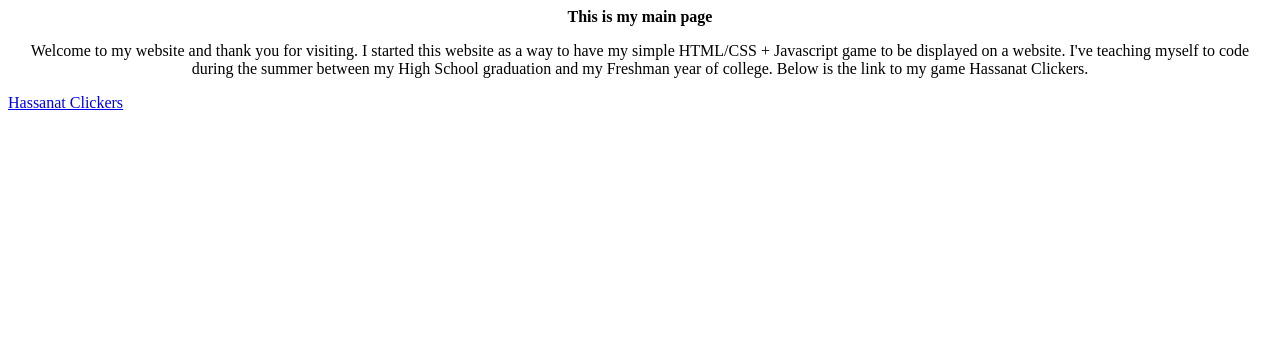
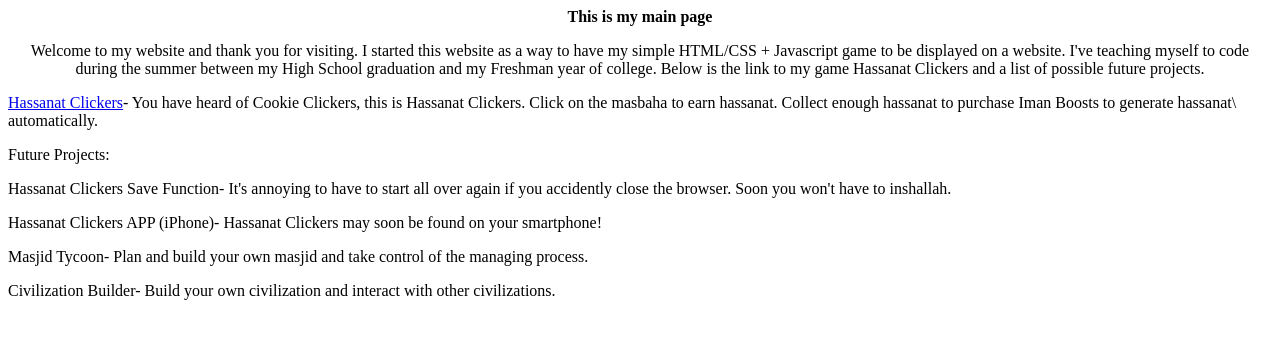
Before and after one commit to artbn/main, a plain HTML site: page index.html in a window 1280 px wide. Drawn offline with Linux system fonts and the light colour scheme.

Commit message:
Description and Future projects
Added a  description to Hassant Clickers link and added a list of
futurre projects

```diff
--- a/index.html
+++ b/index.html
@@ -6,6 +6,14 @@
 <p><center>Welcome to my website and thank you for visiting. I started this website as a way to
 have my simple HTML/CSS + Javascript game to be displayed on a website. I've teaching
 myself to code during the summer between my High School graduation and my Freshman year
-of college. Below is the link to my game Hassanat Clickers.</center></p>
-<p><a href="http://artbn.github.io/hassanatclickers/">Hassanat Clickers</a></p>
+of college. Below is the link to my game Hassanat Clickers and a list of possible future projects.</center></p>
+<p><a href="http://artbn.github.io/hassanatclickers/">Hassanat Clickers</a>- You have heard of Cookie Clickers,
+this is Hassanat Clickers. Click on the masbaha to earn hassanat. Collect enough hassanat to purchase Iman Boosts to generate hassanat\
+automatically.</p>
+<body>Future Projects: </body>
+<p>Hassanat Clickers Save Function- It's annoying to have to start all over again if you accidently close the browser. Soon you won't
+have to inshallah. </p>
+<p>Hassanat Clickers APP (iPhone)- Hassanat Clickers may soon be found on your smartphone! </p>
+<p>Masjid Tycoon- Plan and build your own masjid and take control of the managing process. </p>
+<p>Civilization Builder- Build your own civilization and interact with other civilizations. </p>
 </html>
```
